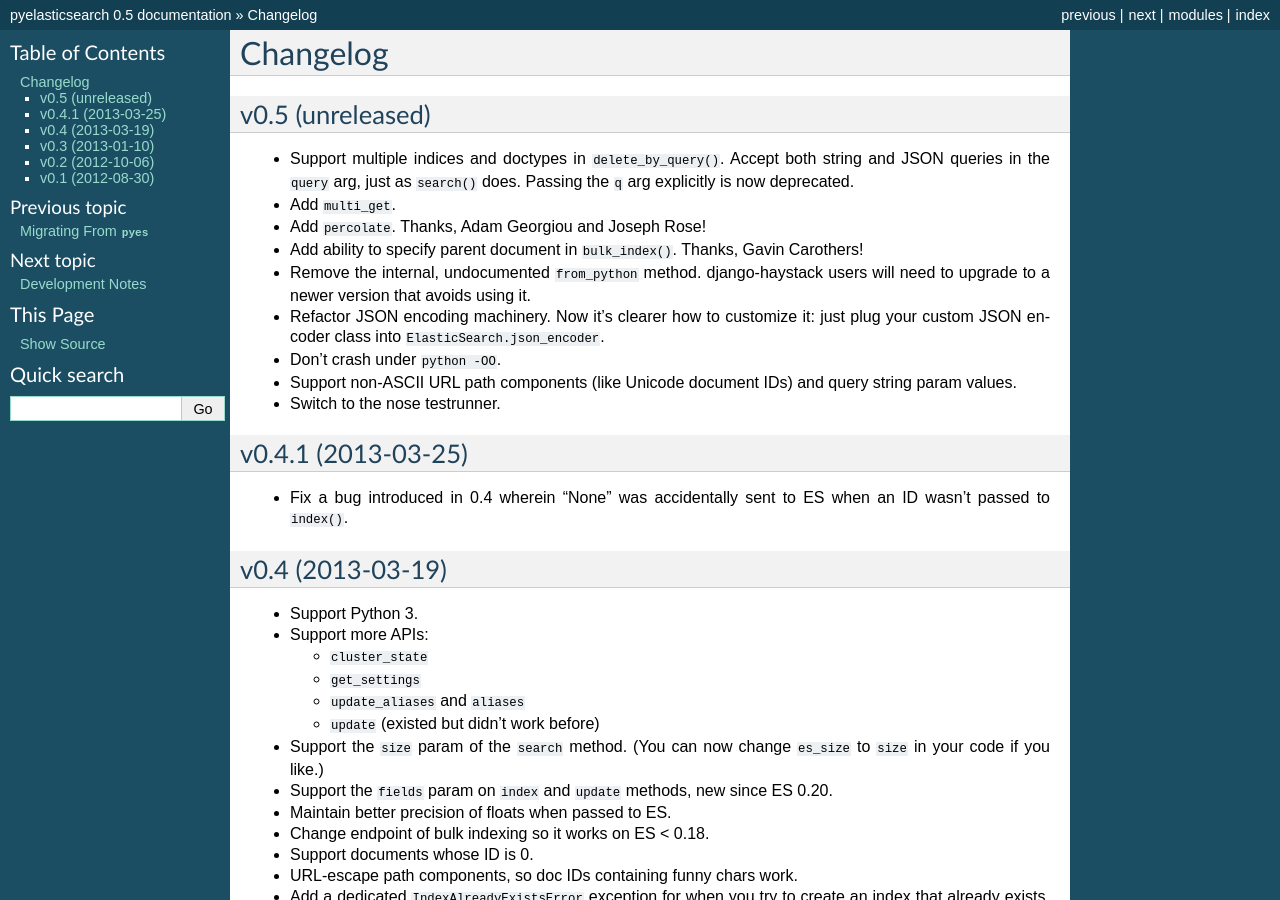
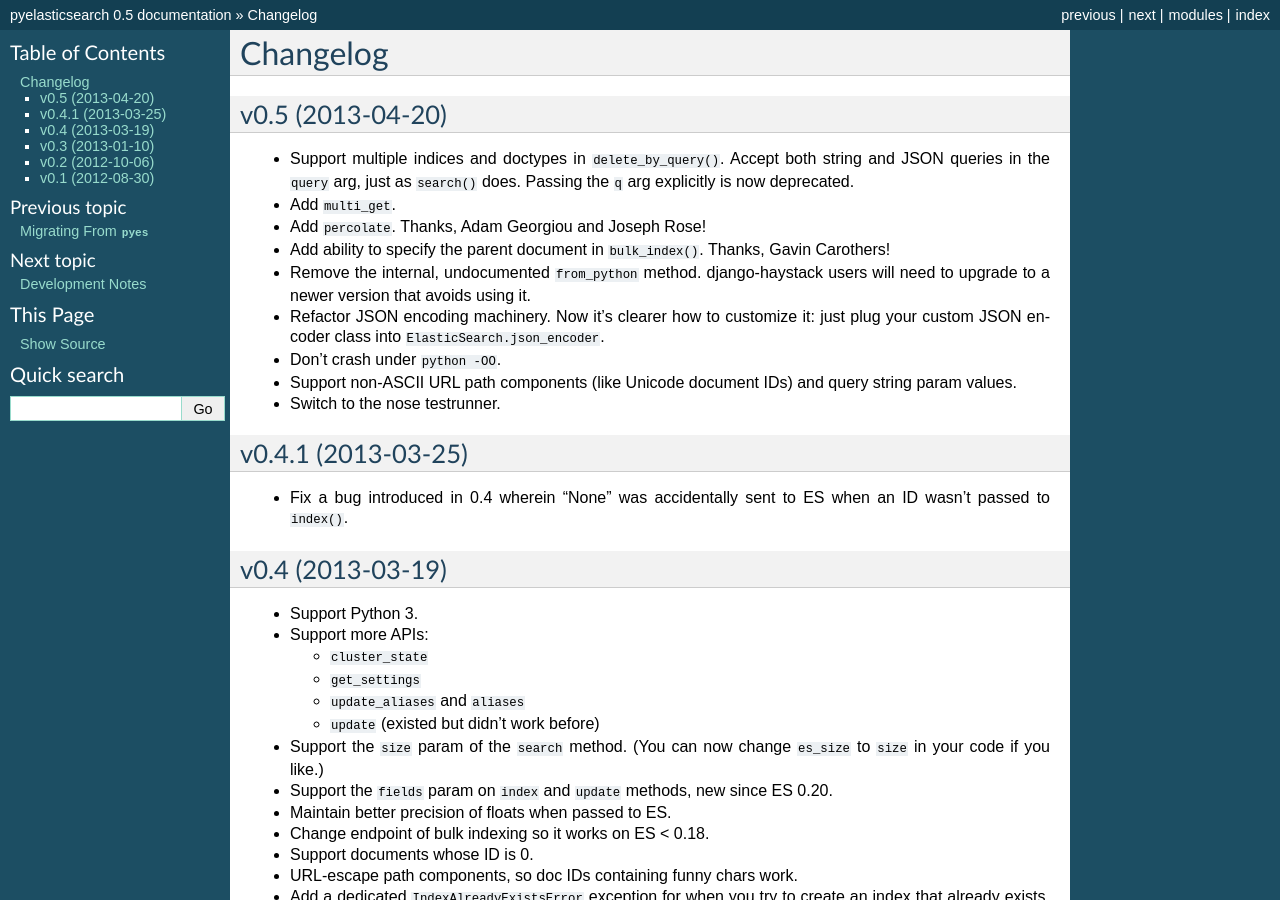
Before and after one commit to pyelasticsearch/pyelasticsearch, a Sphinx documentation site: the page built from docs/source/changelog.rst, in a window 1280 px wide and 900 px high. Built offline with Sphinx 7.4.7, drawn with Linux system fonts in a browser that asks for light colours.

Commit message:
Polish changelog for shipping 0.5.

```diff
--- a/docs/source/changelog.rst
+++ b/docs/source/changelog.rst
@@ -1,7 +1,7 @@
 Changelog
 =========
 
-v0.5 (unreleased)
+v0.5 (2013-04-20)
 -----------------
 
 * Support multiple indices and doctypes in ``delete_by_query()``. Accept both
@@ -9,7 +9,7 @@
   Passing the ``q`` arg explicitly is now deprecated.
 * Add ``multi_get``.
 * Add ``percolate``. Thanks, Adam Georgiou and Joseph Rose!
-* Add ability to specify parent document in ``bulk_index()``. Thanks, Gavin
+* Add ability to specify the parent document in ``bulk_index()``. Thanks, Gavin
   Carothers!
 * Remove the internal, undocumented ``from_python`` method. django-haystack
   users will need to upgrade to a newer version that avoids using it.
```
